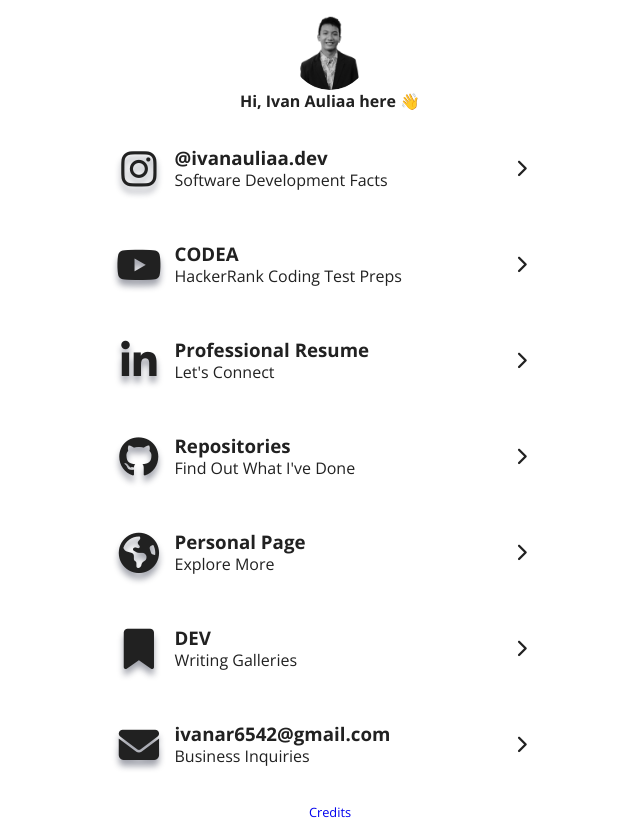
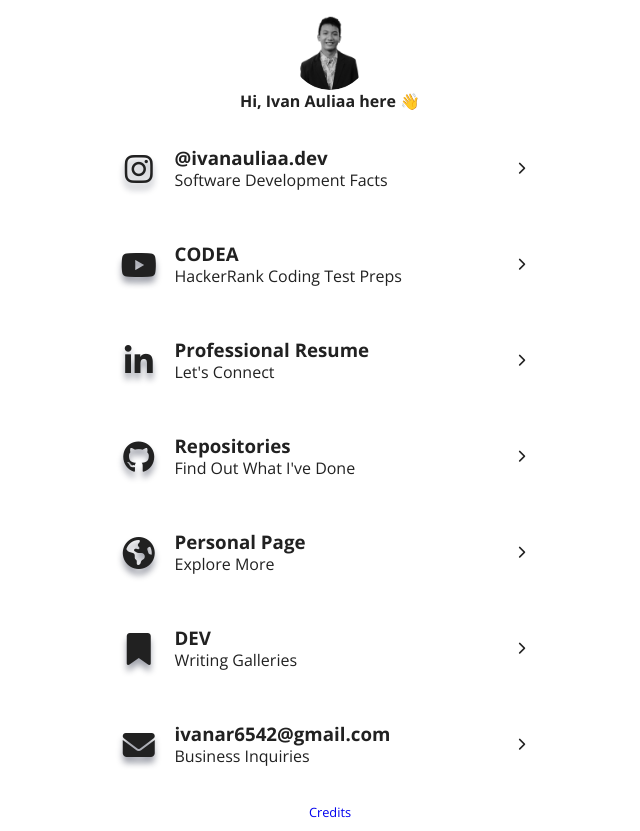
Before and after one commit to ivanauliaa/linksa, a plain HTML site: page index.html in a window 1280 px wide. Shown: the whole page, without its empty margins (310-950 px from the left). Drawn offline with nearby package versions, Linux system fonts and the light colour scheme.

Commit message:
reduce icon size

```diff
--- a/assets/styles/main.css
+++ b/assets/styles/main.css
@@ -85,13 +85,13 @@ body {
 .social__links ul li a i {
     text-align: center;
     line-height: 4rem;
-    font-size: 2.52rem;
+    font-size: 2rem;
     text-shadow: 0px 6px 6px rgba(22, 28, 51, 0.4);
     transition: 0.25s;
 }
 
 .social__links ul li a .right i {
-    font-size: 1.1rem;
+    font-size: 0.8rem;
     text-shadow: none;
 }
 
```
